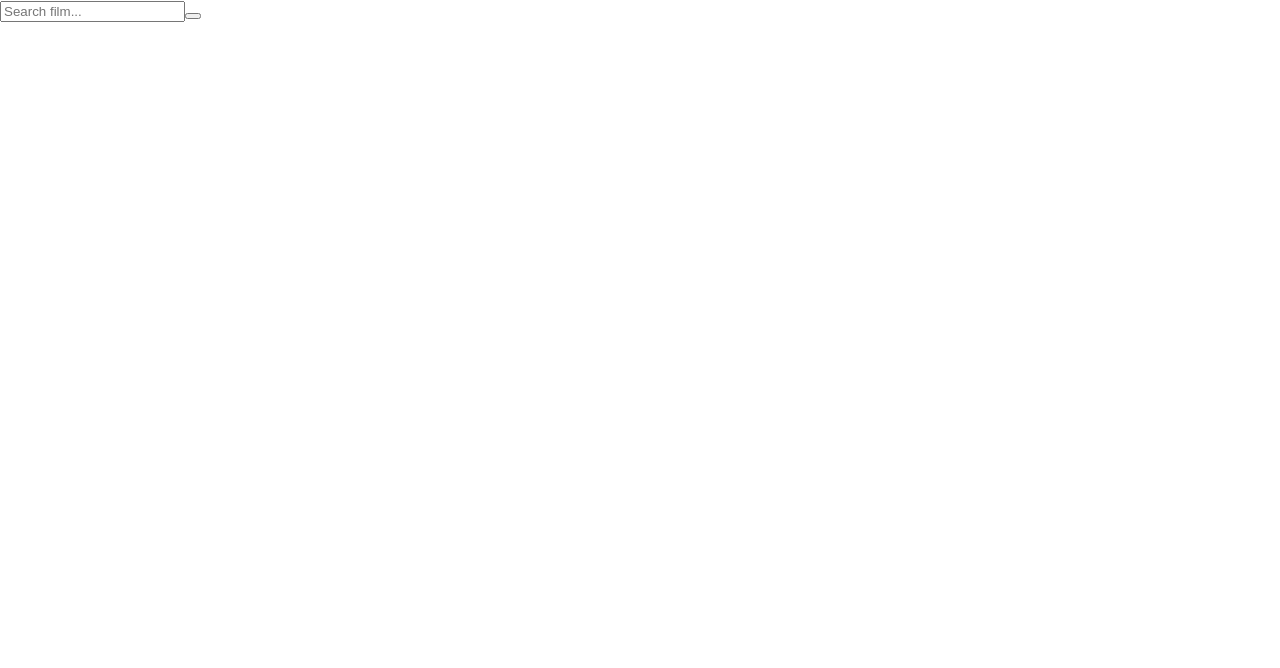
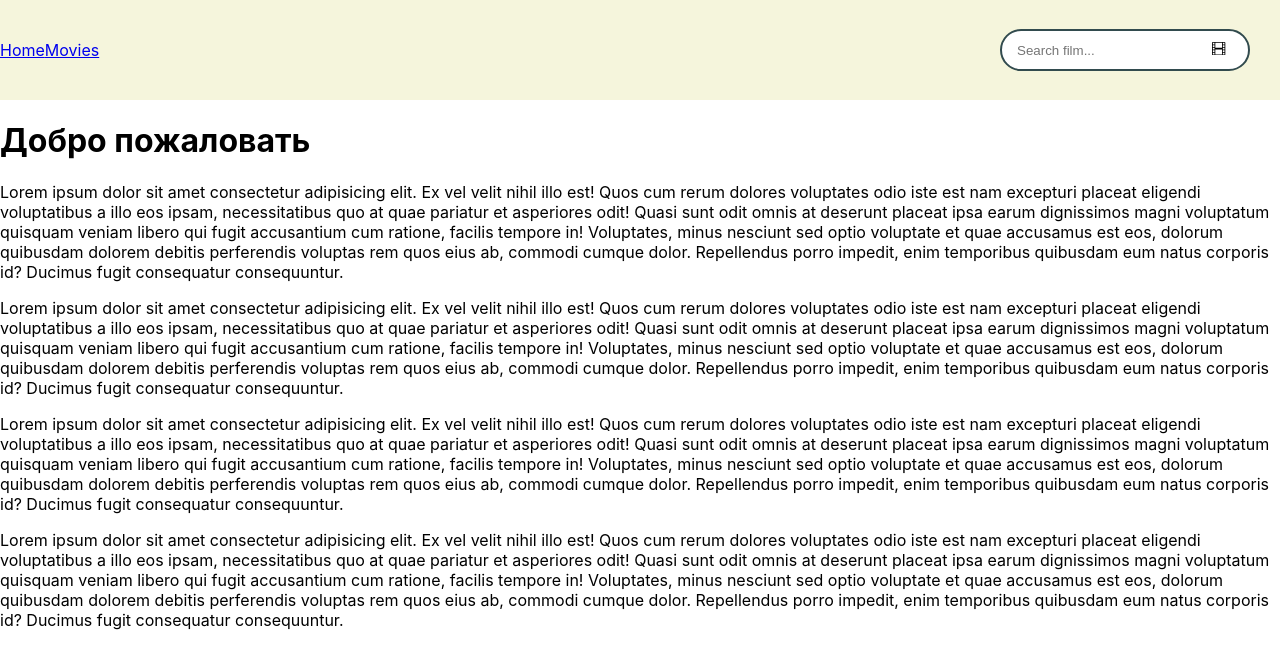
Before and after one commit to Aleksander-Kovalenko/goit-react-hw-05-movies, a React (Create React App) app: page /home in a window 1280 px wide. Shown: the top 668 px of the page. Built offline with nearby package versions, Linux system fonts and the light colour scheme.

Commit message:
добавил навигацию

```diff
--- a/src/App.css
+++ /dev/null
@@ -1,38 +0,0 @@
-.App {
-  text-align: center;
-}
-
-.App-logo {
-  height: 40vmin;
-  pointer-events: none;
-}
-
-@media (prefers-reduced-motion: no-preference) {
-  .App-logo {
-    animation: App-logo-spin infinite 20s linear;
-  }
-}
-
-.App-header {
-  background-color: #282c34;
-  min-height: 100vh;
-  display: flex;
-  flex-direction: column;
-  align-items: center;
-  justify-content: center;
-  font-size: calc(10px + 2vmin);
-  color: white;
-}
-
-.App-link {
-  color: #61dafb;
-}
-
-@keyframes App-logo-spin {
-  from {
-    transform: rotate(0deg);
-  }
-  to {
-    transform: rotate(360deg);
-  }
-}
--- a/src/App.js
+++ b/src/App.js
@@ -1,11 +1,27 @@
-import './App.css';
+import { BrowserRouter, Switch, Routes, Route } from 'react-router-dom';
+import { useState } from 'react';
+import './App.styled.jsx';
+import { Navigation } from './components/Navigation/Navigation.jsx';
 import { Form } from './components/Form/Form';
+import { HeaderWrapper } from './App.styled.jsx';
+import { Page } from './components/Page/Page.jsx';
+import HomeView from './components/views/HomeView';
 
 function App() {
+  const [query, setQuery] = useState('');
+  const [filmList, setFilmList] = useState([]);
+
   return (
-    <>
-      <Form />
-    </>
+    <BrowserRouter>
+      <HeaderWrapper>
+        <Page />
+        <Form />
+      </HeaderWrapper>
+
+      <Routes>
+        <Route path="/home" element={<HomeView />} />
+      </Routes>
+    </BrowserRouter>
   );
 }
 
--- /dev/null
+++ b/src/App.styled.jsx
@@ -0,0 +1,10 @@
+import styled from '@emotion/styled';
+
+export const HeaderWrapper = styled.div`
+  height: 100px;
+  padding: 20px 0 20px 0;
+  background: beige;
+  display: flex;
+  justify-content: space-between;
+  align-items: center;
+`;
--- a/src/components/Form/Form.jsx
+++ b/src/components/Form/Form.jsx
@@ -1,12 +1,23 @@
-// import { BsFilm } from 'react-icons/bs';
-// import { SearchBar, SearchInput } from './Form.styled';
-export function Form() {
+import { BsFilm } from 'react-icons/bs';
+import { SearchBar, SearchInput, IconButton } from './Form.styled';
+
+export function Form({ onSubmitForm }) {
+  const submitForm = e => {
+    e.preventDefault();
+    const userInput = e.target.query.value;
+    console.log();
+    if (!userInput.trim()) return console.log('Пустая строка');
+
+    onSubmitForm(userInput);
+  };
   return (
     <>
-      <form>
-        <input type="text" placeholder="Search film..." />
-        <button type="submit">{/* <BsFilm /> */}</button>
-      </form>
+      <SearchBar onSubmit={submitForm}>
+        <SearchInput type="text" placeholder="Search film..." name="query" />
+        <IconButton type="submit">
+          <BsFilm />
+        </IconButton>
+      </SearchBar>
     </>
   );
 }
--- a/src/components/Form/Form.styled.jsx
+++ b/src/components/Form/Form.styled.jsx
@@ -2,27 +2,33 @@ import { BsFilm } from 'react-icons/bs';
 
 import styled from '@emotion/styled';
 
-export const SearchBar = styled.Form`
+export const SearchBar = styled.form`
+  position: relative;
   width: auto;
   float: right;
   margin-right: 30px;
 `;
-const SearchInput = styled.input`
+
+export const SearchInput = styled.input`
   width: 250px;
   height: 42px;
   padding-left: 15px;
   border-radius: 42px;
   border: 2px solid #324b4e;
   outline: none;
-  position: relative;
   transition: 0.3s linear;
 
   &:focus {
-    width: 42px;
-    height: 42px;
-    border: none;
-    position: absolute;
-    top: -2px;
-    right: 0;
+    width: 300px;
   }
 `;
+export const IconButton = styled.button`
+  width: 42px;
+  height: 42px;
+  background: none;
+  border: none;
+  position: absolute;
+  top: 50%;
+  transform: translateY(-50%);
+  right: 10px;
+`;
--- /dev/null
+++ b/src/components/Navigation/Navigation.jsx
@@ -0,0 +1,10 @@
+import { NavLink, Link } from 'react-router-dom';
+
+export const Navigation = () => {
+  return (
+    <nav>
+      <NavLink to="/home">Home</NavLink>
+      <NavLink to="/movies">Movies</NavLink>
+    </nav>
+  );
+};
--- /dev/null
+++ b/src/components/Page/Page.jsx
@@ -0,0 +1,5 @@
+import { Navigation } from '../Navigation/Navigation';
+
+export const Page = () => {
+  return <Navigation />;
+};
--- /dev/null
+++ b/src/components/PageHeading/PageHeading.js
@@ -0,0 +1,3 @@
+export default function PageHeading({ text }) {
+  return <h1>{text}</h1>;
+}
--- /dev/null
+++ b/src/components/views/HomeView.js
@@ -0,0 +1,53 @@
+import PageHeading from '../PageHeading/PageHeading';
+
+export default function HomeView() {
+  return (
+    <>
+      <PageHeading text="Добро пожаловать" />
+
+      <p>
+        Lorem ipsum dolor sit amet consectetur adipisicing elit. Ex vel velit nihil illo est! Quos
+        cum rerum dolores voluptates odio iste est nam excepturi placeat eligendi voluptatibus a
+        illo eos ipsam, necessitatibus quo at quae pariatur et asperiores odit! Quasi sunt odit
+        omnis at deserunt placeat ipsa earum dignissimos magni voluptatum quisquam veniam libero qui
+        fugit accusantium cum ratione, facilis tempore in! Voluptates, minus nesciunt sed optio
+        voluptate et quae accusamus est eos, dolorum quibusdam dolorem debitis perferendis voluptas
+        rem quos eius ab, commodi cumque dolor. Repellendus porro impedit, enim temporibus quibusdam
+        eum natus corporis id? Ducimus fugit consequatur consequuntur.
+      </p>
+
+      <p>
+        Lorem ipsum dolor sit amet consectetur adipisicing elit. Ex vel velit nihil illo est! Quos
+        cum rerum dolores voluptates odio iste est nam excepturi placeat eligendi voluptatibus a
+        illo eos ipsam, necessitatibus quo at quae pariatur et asperiores odit! Quasi sunt odit
+        omnis at deserunt placeat ipsa earum dignissimos magni voluptatum quisquam veniam libero qui
+        fugit accusantium cum ratione, facilis tempore in! Voluptates, minus nesciunt sed optio
+        voluptate et quae accusamus est eos, dolorum quibusdam dolorem debitis perferendis voluptas
+        rem quos eius ab, commodi cumque dolor. Repellendus porro impedit, enim temporibus quibusdam
+        eum natus corporis id? Ducimus fugit consequatur consequuntur.
+      </p>
+
+      <p>
+        Lorem ipsum dolor sit amet consectetur adipisicing elit. Ex vel velit nihil illo est! Quos
+        cum rerum dolores voluptates odio iste est nam excepturi placeat eligendi voluptatibus a
+        illo eos ipsam, necessitatibus quo at quae pariatur et asperiores odit! Quasi sunt odit
+        omnis at deserunt placeat ipsa earum dignissimos magni voluptatum quisquam veniam libero qui
+        fugit accusantium cum ratione, facilis tempore in! Voluptates, minus nesciunt sed optio
+        voluptate et quae accusamus est eos, dolorum quibusdam dolorem debitis perferendis voluptas
+        rem quos eius ab, commodi cumque dolor. Repellendus porro impedit, enim temporibus quibusdam
+        eum natus corporis id? Ducimus fugit consequatur consequuntur.
+      </p>
+
+      <p>
+        Lorem ipsum dolor sit amet consectetur adipisicing elit. Ex vel velit nihil illo est! Quos
+        cum rerum dolores voluptates odio iste est nam excepturi placeat eligendi voluptatibus a
+        illo eos ipsam, necessitatibus quo at quae pariatur et asperiores odit! Quasi sunt odit
+        omnis at deserunt placeat ipsa earum dignissimos magni voluptatum quisquam veniam libero qui
+        fugit accusantium cum ratione, facilis tempore in! Voluptates, minus nesciunt sed optio
+        voluptate et quae accusamus est eos, dolorum quibusdam dolorem debitis perferendis voluptas
+        rem quos eius ab, commodi cumque dolor. Repellendus porro impedit, enim temporibus quibusdam
+        eum natus corporis id? Ducimus fugit consequatur consequuntur.
+      </p>
+    </>
+  );
+}
--- a/src/index.js
+++ b/src/index.js
@@ -1,11 +1,14 @@
 import React from 'react';
 import ReactDOM from 'react-dom';
+import { BrowserRouter } from 'react-router-dom';
+import App from './App';
+
 import './index.css';
-import App from './App';
 
 ReactDOM.render(
   <React.StrictMode>
     <App />
+    <BrowserRouter></BrowserRouter>
   </React.StrictMode>,
   document.getElementById('root'),
 );
```
Also changed, not shown: package.json (+2 -6 lines), 1 other file (tests, documents, lock files or other folders).
